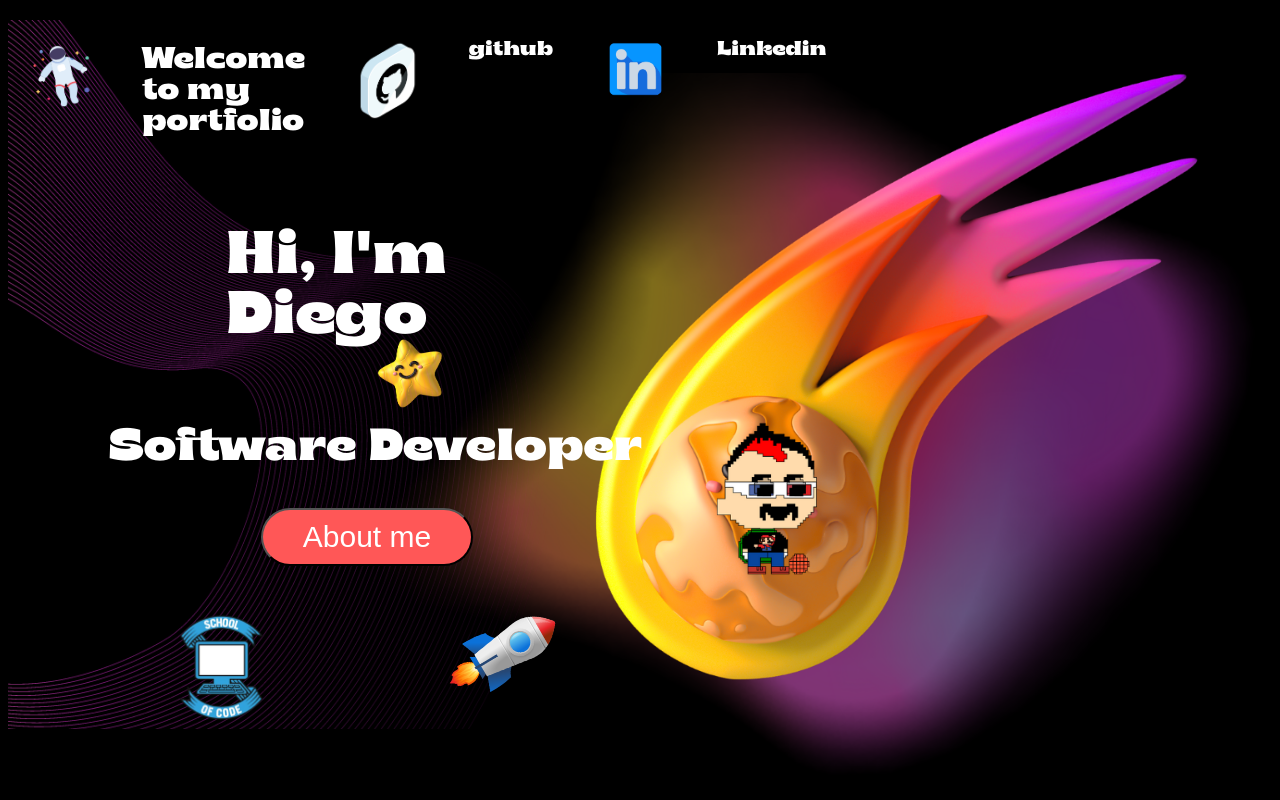
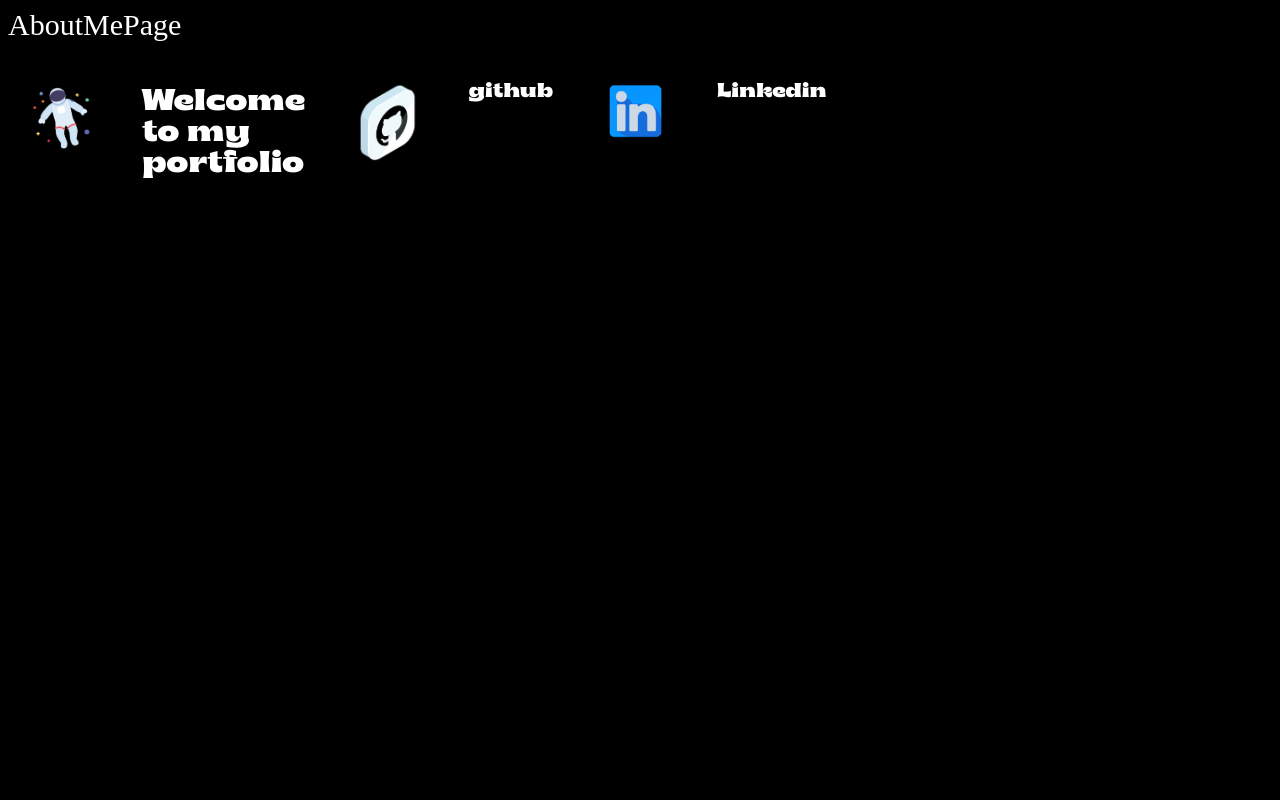
Before and after one commit to DEGRUSSECU1/diego-porfolio-react, a React (Create React App) app in the folder my-portfolio/: page /about in a window 1280 px wide. Built offline with nearby package versions, Linux system fonts and the light colour scheme.

Commit message:
home page finished added react router link to homepage button

```diff
--- a/my-portfolio/src/App.js
+++ b/my-portfolio/src/App.js
@@ -1,12 +1,21 @@
 import { HomePage } from "./components/HomePage/HomePage";
-
+import { AboutMePage } from "./components/AboutMePage/AboutMePage";
+import { Projects } from "./components/Projects/Projects";
+import { Routes, Route} from "react-router-dom";
 import "./components/css/App.css";
 
 function App() {
   return (
-    <>
-      <HomePage/>
-    </>
+  <div>
+
+      <Routes>
+          <Route path="/" element={<HomePage/>} />
+          <Route path="about" element={<AboutMePage/>}/>
+          <Route path="projects"element={<Projects/>}/>
+
+      </Routes>
+
+    </div>
   );
 }
 
--- /dev/null
+++ b/my-portfolio/src/components/AboutMePage/AboutMePage.js
@@ -0,0 +1,9 @@
+import React from 'react'
+import { NavBar } from '../NavBar/NavBar'
+export const AboutMePage = () => {
+  return (
+    <div>AboutMePage
+      <NavBar/>
+    </div>
+  )
+}
--- a/my-portfolio/src/components/HomePage/HomePage.js
+++ b/my-portfolio/src/components/HomePage/HomePage.js
@@ -1,5 +1,7 @@
 import React from 'react'
+import { Link } from 'react-router-dom'
 import { NavBar } from '../NavBar/NavBar'
+
 
 export const HomePage = () => {
   return (
@@ -16,10 +18,13 @@ export const HomePage = () => {
         </div>
         <h2 className='job'>Software Developer</h2>
          </div>
+            <Link to="about" style={{textDecoration:"none"}} >
+            <button className='btn' >
 
-           <button className='btn'>
-               About me
-           </button>
+                About me
+            </button>
+            </Link>
+
        {/* beginning of name container */}
 
         <div className='sun-container'>
@@ -29,7 +34,7 @@ export const HomePage = () => {
         </div>
 
          <div className='rocket-container'>
-          <img src="./img/school.png" className='logo' />
+
           <img src="./img/rocket.png" className='rocket' />
 
           </div>
--- a/my-portfolio/src/components/NavBar/navBar.module.css
+++ b/my-portfolio/src/components/NavBar/navBar.module.css
@@ -7,11 +7,12 @@
     font-size: 20px;
 
 
+
 }
 
 .box {
 
-    max-width: 100%;
+    min-width: 5w;
     width: 5vw;
     margin: 20px ;
     padding: 0px;
--- /dev/null
+++ b/my-portfolio/src/components/Projects/Projects.js
@@ -0,0 +1,7 @@
+import React from 'react'
+
+export const Projects = () => {
+  return (
+    <div>Projects</div>
+  )
+}
--- a/my-portfolio/src/components/css/home.css
+++ b/my-portfolio/src/components/css/home.css
@@ -2,6 +2,9 @@
     background-image: url("../img/halfbackground.png");
     background-size: cover;
     background-repeat: no-repeat;
+    position: absolute;
+    width: 100%;
+    height: 100%;
 
 
 }
@@ -87,4 +90,5 @@
     font-size: 30px;
     color: white;
     padding: 10px 40px 10px 40px;
+
 }
--- a/my-portfolio/src/index.js
+++ b/my-portfolio/src/index.js
@@ -2,10 +2,10 @@ import React from 'react';
 import ReactDOM from 'react-dom';
 import App from './App.js';
 import "./components/css/fonts/TextFonts.net_brice-font-family/Brice-Black.otf";
+import { BrowserRouter } from "react-router-dom";
+ReactDOM.render(
 
-ReactDOM.render(
-  <React.StrictMode>
-    <App />
-  </React.StrictMode>,
+     <BrowserRouter><App /></BrowserRouter>
+,
   document.getElementById('root')
 );
```
Also changed, not shown: my-portfolio/src/components/AboutMeScreen/AboutMeScreen.js (deleted).
